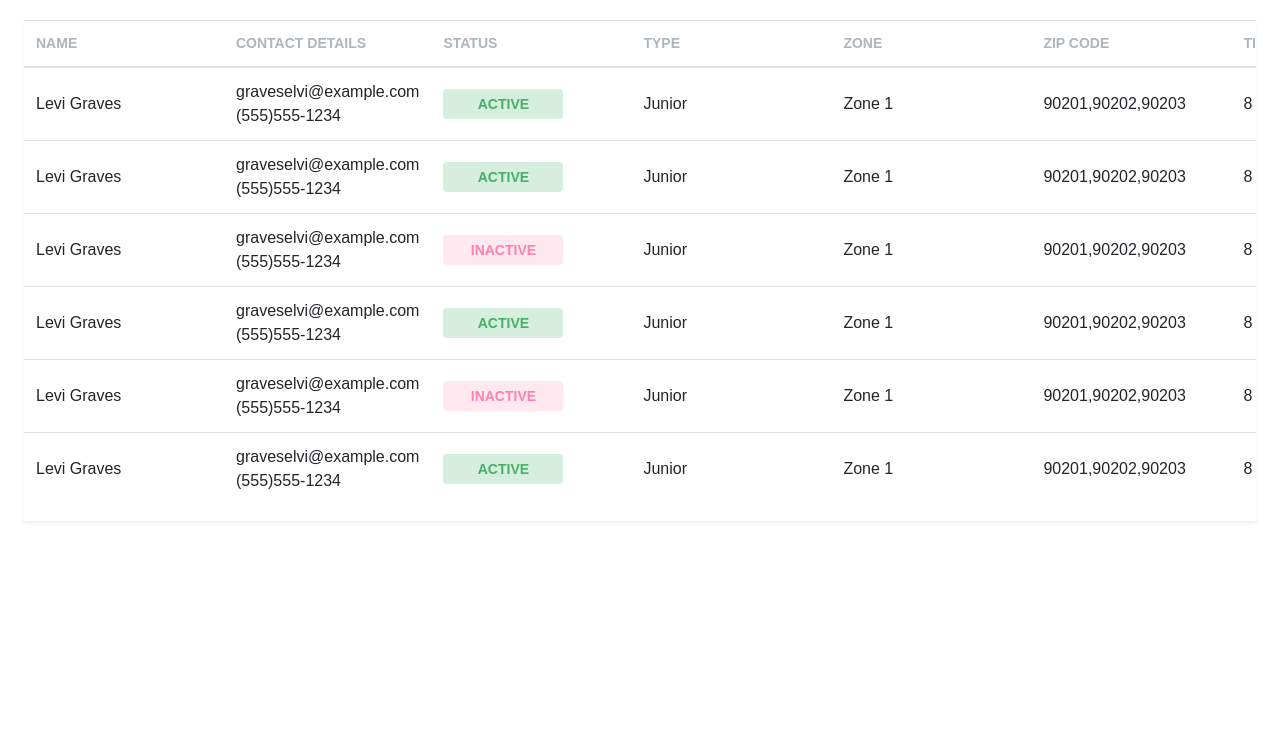
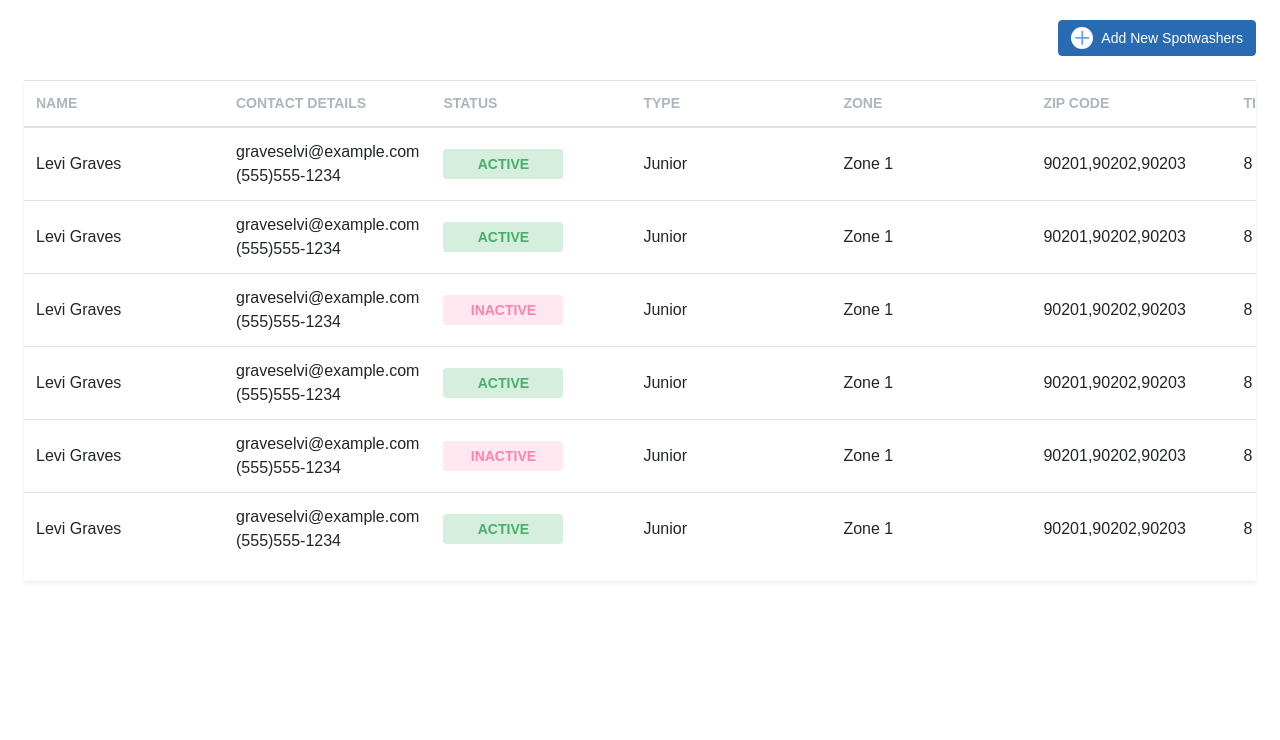
Before and after one commit to yasinhirani/assessment, a plain HTML site: page spotwasher.html in a window 1280 px wide. Shown: the part 60-800 px from the top of the page. Drawn offline with nearby package versions, Linux system fonts and the light colour scheme; files whose address does not match are found by name; a web font is replaced by a local one.

Commit message:
added button in spotwasher.html

```diff
--- a/assets/scss/component/_dropdown.scss
+++ b/assets/scss/component/_dropdown.scss
@@ -13,3 +13,6 @@
     background-color: $gray-300;
     font-weight: 500;
 }
+.icon-plus::before{
+    color: #6ca6e6;
+}
--- a/spotwasher.html
+++ b/spotwasher.html
@@ -62,6 +62,9 @@
         </nav>
       </header>
       <main class="p-4 bg-white bg-secondary w-100 h-100 overflow-auto">
+        <div class="d-flex justify-content-start justify-content-md-end">
+          <button type="button" class="btn btn-primary d-flex align-items-center mb-4"><span class="icon icon-plus bg-white rounded-circle p-1 mr-2"></span>Add New Spotwashers</button>
+        </div>
       <div class="table-responsive bg-white shadow-sm">
         <table class="table">
             <thead>
```
Also changed, not shown: assets/css/style.css, 1 other file.
